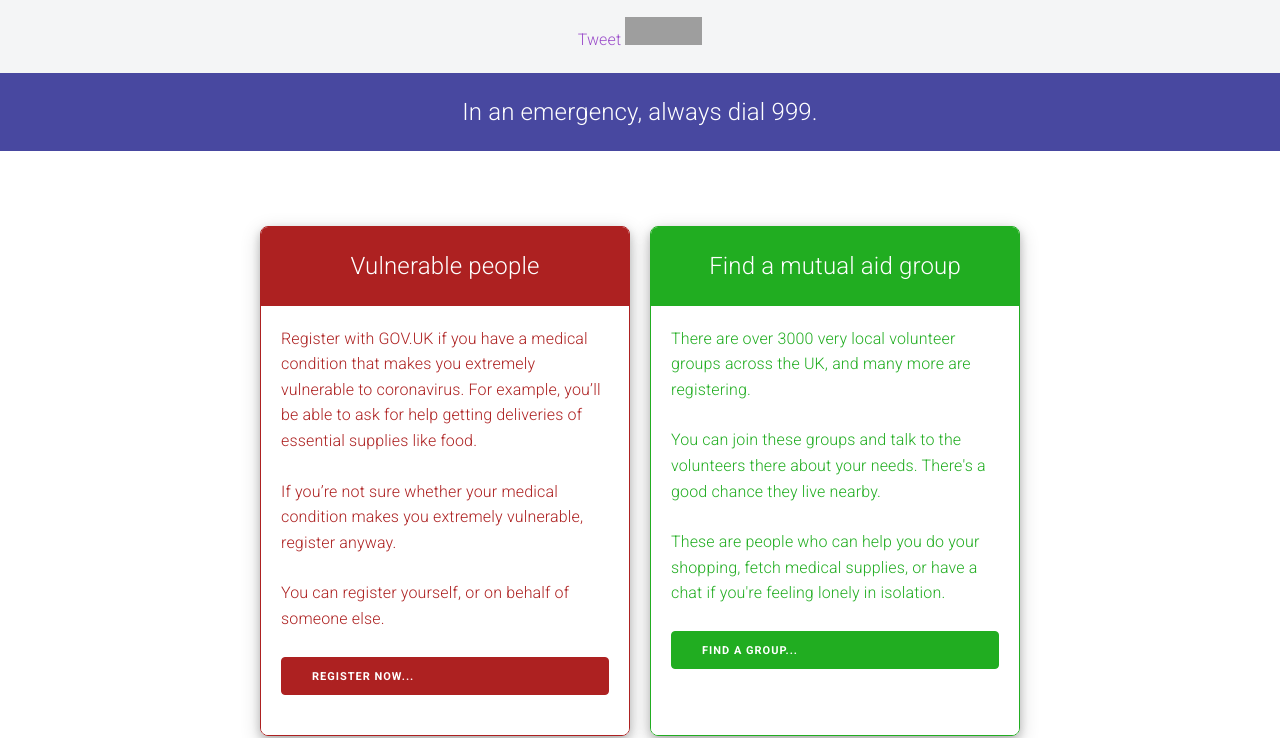
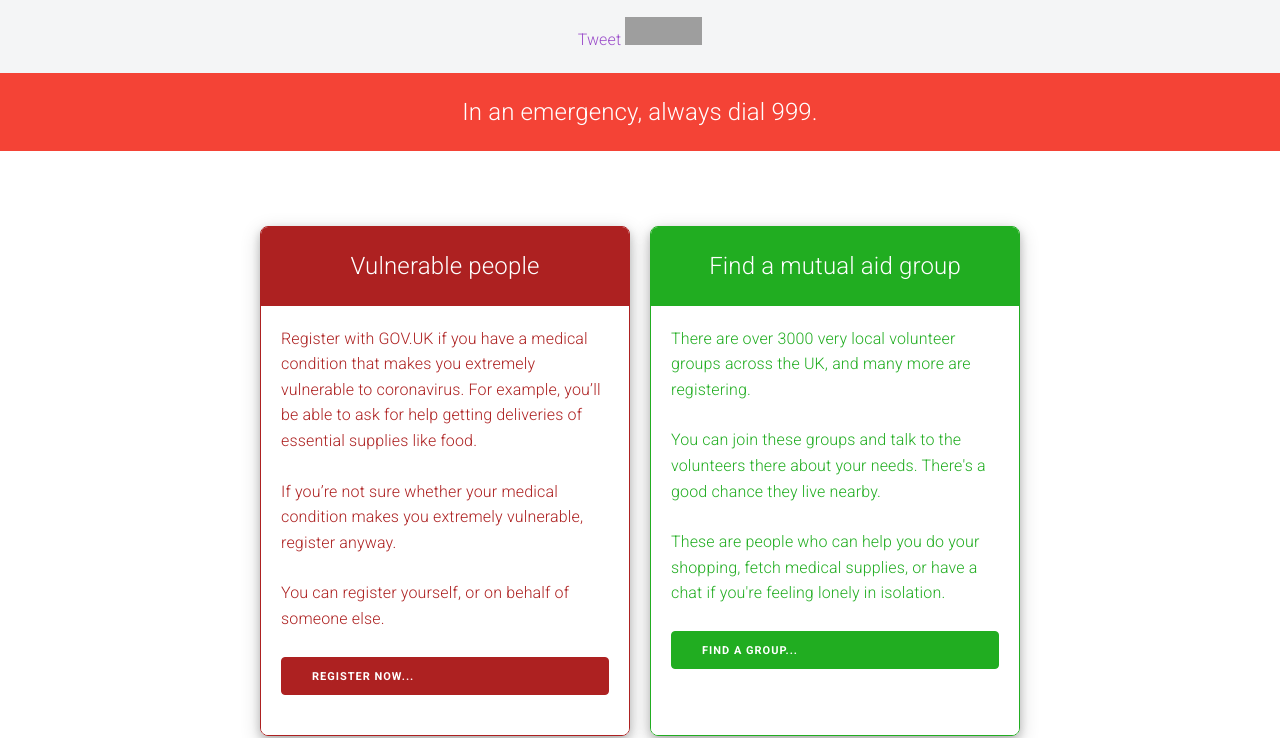
Before and after one commit to PoliceRewired/help-is-available, a plain HTML site: page index.html in a window 1280 px wide. Shown: the part 78-816 px from the top of the page. Drawn offline with Linux system fonts and the light colour scheme; grey boxes are pictures that could not be loaded; a script that the page names is missing.

Commit message:
new banner and favicon

```diff
--- a/styles/main.css
+++ b/styles/main.css
@@ -5,7 +5,7 @@
 }
 
 .emergency-banner {
-	background-color:  rgb(72, 72, 160);
+	background-color:  rgb(244, 67, 54);
 	color: white;
 	text-align: center;
 	font-size: 24px;
```
Also changed, not shown: images/favicon.ico.
